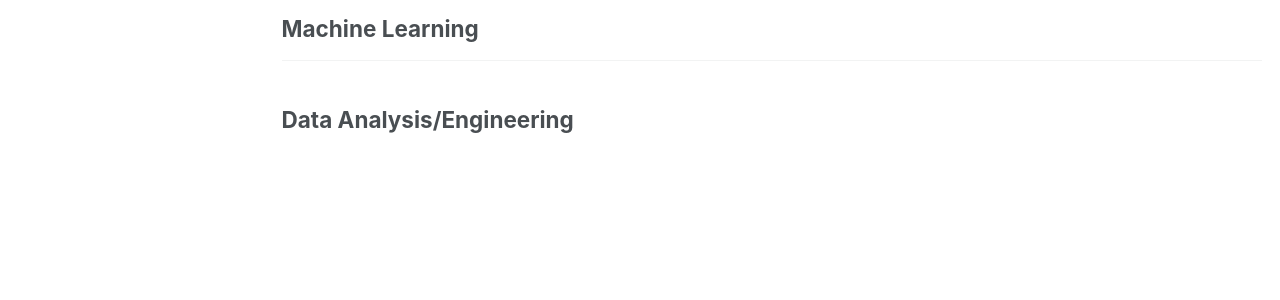
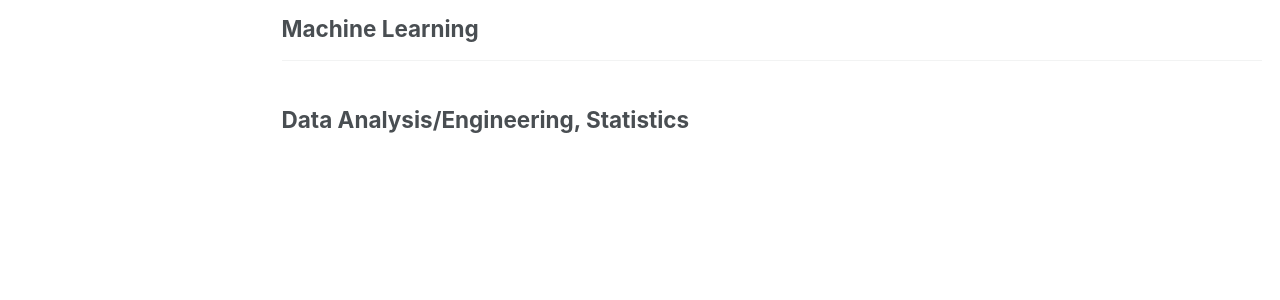
Before and after one commit to FouadKom/FouadKom.github.io, a Jekyll site: the page built from _pages/certifications.md, in a window 1280 px wide and 1221 px high. Shown: the part 669-969 px from the top of the window. Built offline with Jekyll 4.4.1, drawn with Linux system fonts in a browser that asks for light colours; some web fonts are replaced.

Commit message:
Update certifications.md

```diff
--- a/_pages/certifications.md
+++ b/_pages/certifications.md
@@ -25,7 +25,7 @@ author_profile: true
 
 ***
 
-<h2>Data Analysis/Engineering</h2>
+<h2>Data Analysis/Engineering, Statistics</h2>
 {% assign data_certs = site.certifications | where: "category", "dataEngineering" | reverse %}
 {% for certification in data_certs %}
   {% include archive-single-certs.html certification=certification %}
```
